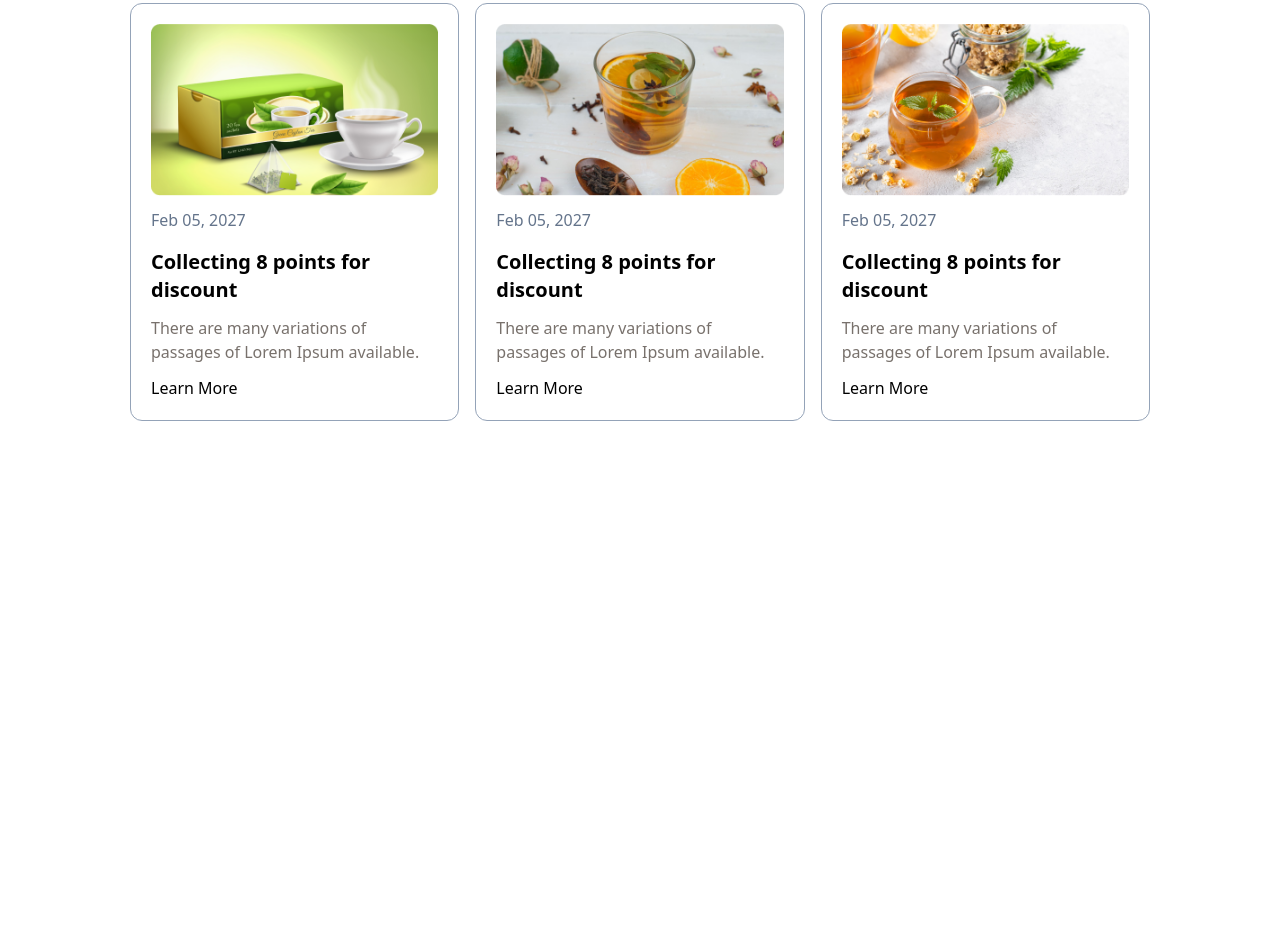
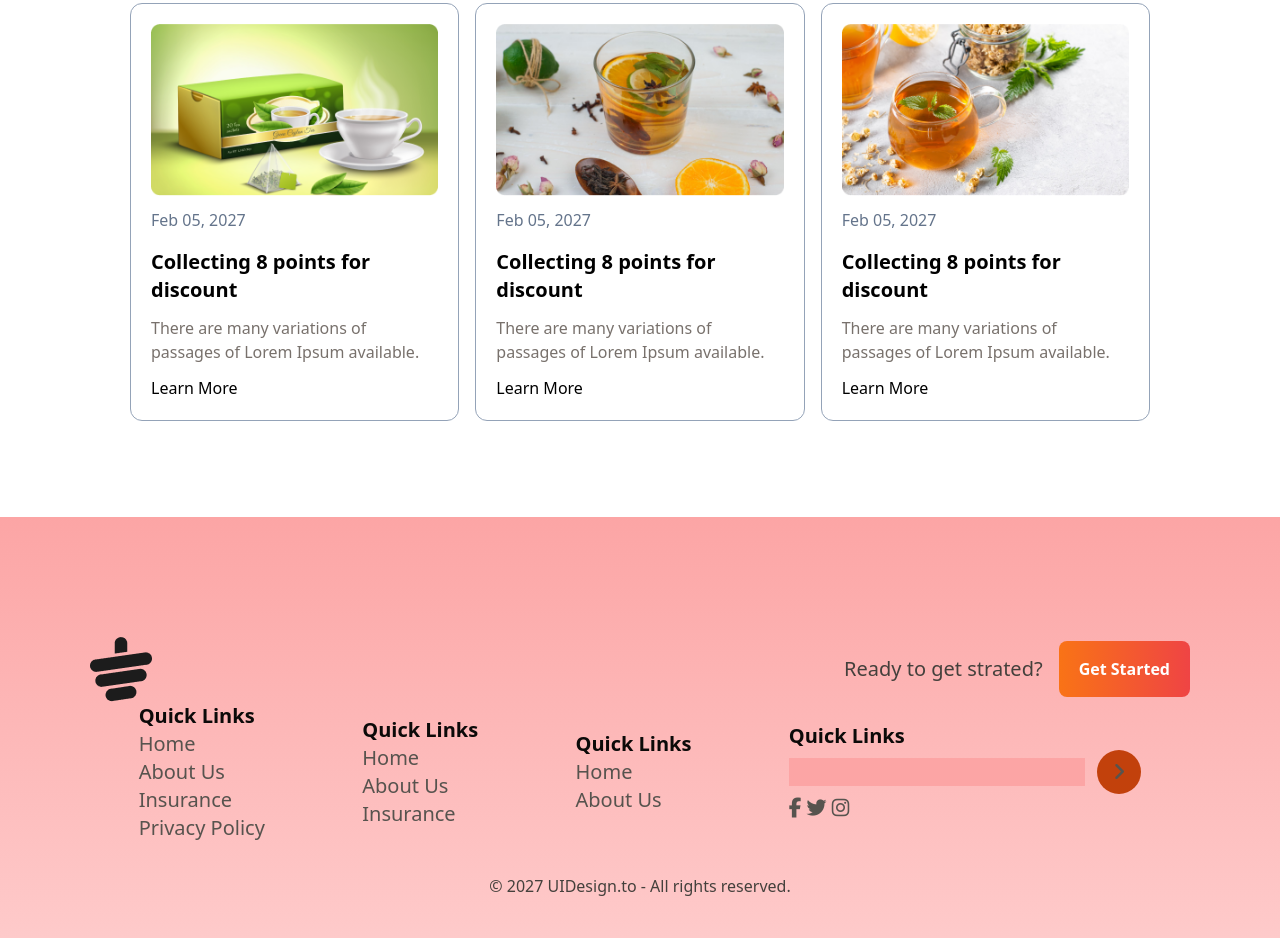
Before and after one commit to Tukul-Condro/Tea-house, a plain HTML site: page index.html in a window 1280 px wide. Shown: the part 2689-3627 px from the top of the page. Before the commit the page ends 3110 px from the top, so only its background shows below. Drawn offline with nearby package versions, Linux system fonts and the light colour scheme.

Commit message:
Add footer

```diff
--- a/index.html
+++ b/index.html
@@ -161,7 +161,7 @@
        </section>
 
        <!-- News & Events section -->
-        <section class="">
+        <section class="mb-24">
           <div >
             <div class="text-center pb-5">
               <h1 class="font-extrabold text-5xl mb-5">News & Events</h1>
@@ -199,6 +199,51 @@
             </div>
           </div>
         </section>
+
     </main>
+
+    <!-- footer section  -->
+    <footer class="bg-gradient-to-t from-red-200 to-red-300">
+      <div class="max-w-[1100px] mx-auto py-10">
+        <div class="lg:flex justify-between pt-20">
+          <div><img src="images/cup.png" alt=""></div>
+          <div class="flex gap-4 items-center">
+            <p class="text-stone-700 text-xl">Ready to get strated?</p>
+            <button class="bg-gradient-to-r from-orange-500 to-red-500 px-5 py-4 rounded-lg text-white  font-bold ">Get Started</button>
+          </div>
+        </div>
+        <div class="flex justify-around items-center text-stone-600 text-xl">
+          <div>
+            <h3 class="font-bold text-stone-950">Quick Links</h3>
+            <p>Home</p>
+            <p>About Us</p>
+            <p>Insurance</p>
+            <p>Privacy Policy</p>
+          </div>
+          <div>
+            <h3 class="font-bold text-stone-950">Quick Links</h3>
+            <p>Home </p>
+            <p>About Us</p>
+            <p>Insurance</p>
+          </div>
+          <div>
+            <h3 class="font-bold text-stone-950">Quick Links</h3>
+            <p>Home </p>
+            <p>About Us</p>
+          </div>
+          <div>
+            <h3 class="font-bold text-stone-950">Quick Links</h3>
+            <div><input class="bg-red-300 border-b-zinc-900" type="text"><i class="fa-solid fa-angle-right bg-orange-700 rounded-full px-4 py-3 ml-3"></i>
+              </div>
+              <div class="">
+                <i class="fa-brands fa-facebook-f"></i>
+                <i class="fa-brands fa-twitter"></i>
+                <i class="fa-brands fa-instagram"></i>
+              </div>
+          </div>
+        </div>
+        <p class=" text-center mx-auto mt-8 text-stone-700">© 2027 UIDesign.to - All rights reserved.</p>
+      </div>
+     </footer>
 </body>
 </html>
```
